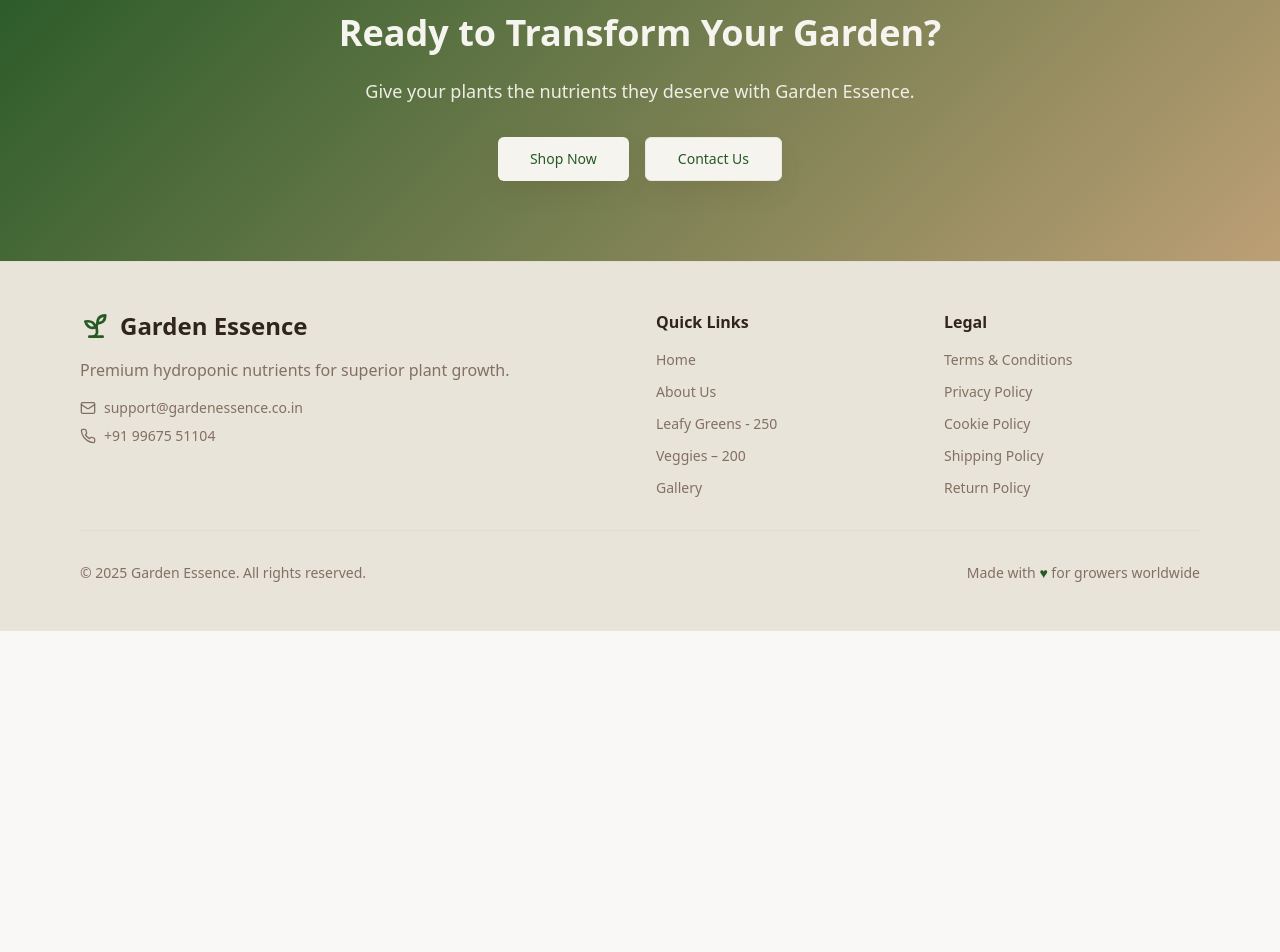
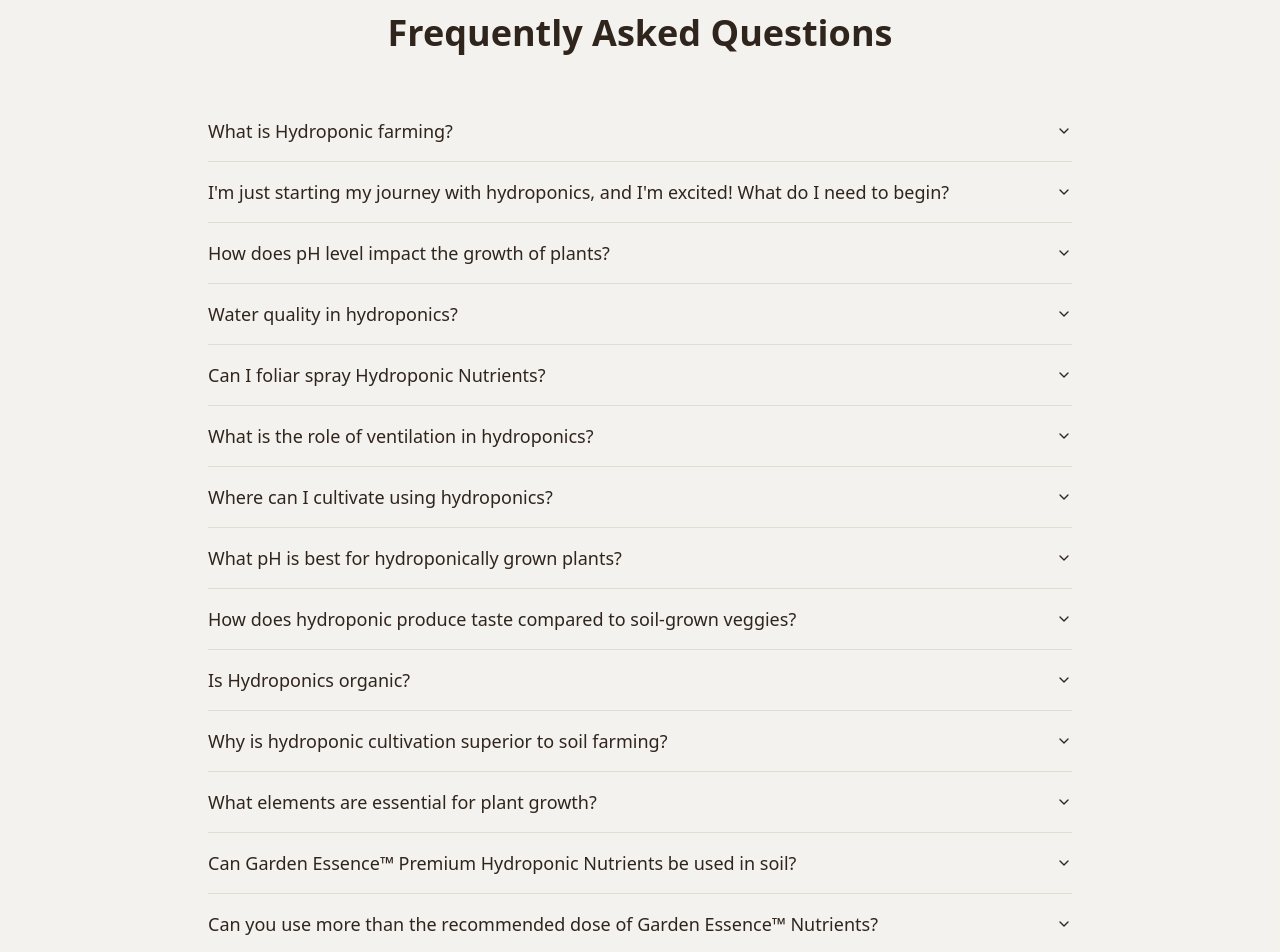
Before and after one commit to VedantNagar/garden-essence, a React (Vite) app: page / in a window 1280 px wide. Shown: the part 2140-3092 px from the top of the page. Before the commit the page ends 2771 px from the top, so only its background shows below. Built offline with nearby package versions, Linux system fonts and the light colour scheme.

Commit message:
Add framer-motion dependency and update shelf life for nutrients in product pages

```diff
--- a/package.json
+++ b/package.json
@@ -45,6 +45,7 @@
     "cmdk": "^1.0.0",
     "date-fns": "^3.6.0",
     "embla-carousel-react": "^8.3.0",
+    "framer-motion": "^12.23.12",
     "input-otp": "^1.2.4",
     "lucide-react": "^0.462.0",
     "next-themes": "^0.3.0",
--- a/src/components/Footer.tsx
+++ b/src/components/Footer.tsx
@@ -131,9 +131,8 @@ const Footer = () => {
         {/* Bottom Bar */}
         <div className="border-t border-border mt-8 pt-8 flex flex-col md:flex-row justify-between items-center text-sm text-muted-foreground">
           <p>© 2025 Garden Essence. All rights reserved.</p>
-          <p className="mt-2 md:mt-0">
-            Made with <span className="text-primary">♥</span> for growers
-            worldwide
+          <p className="mt-2 font-bold">
+            Mfd. by HYDROBOOST, New Delhi, India
           </p>
         </div>
       </div>
--- a/src/pages/Index.tsx
+++ b/src/pages/Index.tsx
@@ -2,6 +2,12 @@ import Navbar from "@/components/Navbar";
 import ProductCard from "@/components/ProductCard";
 import { Button } from "@/components/ui/button";
 import { Leaf, Droplets, Shield, Phone, Mail } from "lucide-react";
+import {
+  Accordion,
+  AccordionItem,
+  AccordionTrigger,
+  AccordionContent,
+} from "@/components/ui/accordion";
 import {
   Dialog,
   DialogTrigger,
@@ -11,7 +17,8 @@ import {
   DialogDescription,
 } from "@/components/ui/dialog";
 import heroImage from "@/assets/hero-hydroponic.jpg";
-import substance1Image from "../../public//images/product/green.jpg";
+import { useRef } from "react";
+import substance1Image from "../../public/images/product/green.jpg";
 import substance2Image from "../../public/images/product/veg.jpg";
 
 const Index = () => {
@@ -22,25 +29,13 @@ const Index = () => {
         "Our premium nutrient solution designed to maximize vegetative growth and overall plant health.",
       image: substance1Image,
       link: "/substance1",
-      /*       features: [
-        "Essential macro and micronutrients",
-        "Balanced NPK ratio for optimal growth",
-        "Enhanced with chelated minerals",
-        "pH buffered for stability",
-      ], */
     },
     {
       title: "Veggies – 200",
       description:
-        "Complete Nutrition Package for all Vegetables Crops- Tomatoes, Cucumbers, Melons, Chillies, Bell Peppers, Okra, Floral crops, etc.",
+        "Complete Nutrition Package for all Vegetables Crops - Tomatoes, Cucumbers, Melons, Chillies, Bell Peppers, Okra, Floral crops, etc.",
       image: substance2Image,
       link: "/substance2",
-      /*       features: [
-        "Advanced root development complex",
-        "Natural growth hormones",
-        "Mycorrhizal fungi blend",
-        "Amino acid enriched",
-      ], */
     },
   ];
 
@@ -53,7 +48,7 @@ const Index = () => {
     {
       icon: Droplets,
       title: "Superior Results",
-      description: "Tried and tested on our own home-grown plants ",
+      description: "Tried and tested on our own home-grown plants",
     },
     {
       icon: Shield,
@@ -62,7 +57,74 @@ const Index = () => {
     },
   ];
 
-  // Modal state is handled by Dialog component
+  const faqs = [
+    {
+      q: "What is Hydroponic farming?",
+      a: "Hydroponic farming is an innovative way to cultivate plants without using soil. Instead, it relies on nutrient-infused water to nourish the plants. This method involves placing the roots of the plants in a specially formulated water solution that provides all the essential nutrients needed for healthy growth, eliminating the need for traditional soil. Garden Essence™ Premium Hydroponic Nutrients offer total nutrition as a mineral-based plant food and provides superior results in both soil and hydroponic set-ups. Hydroponic systems don’t use soil, so they depend on a nutrient solution to deliver all the essential elements that plants require. Unlike typical plant fertilizers, hydroponic options must provide a comprehensive range of nutrients. This makes them a reliable and well-rounded source of nutrition that's perfect for any garden. ",
+    },
+    {
+      q: "I'm just starting my journey with hydroponics, and I'm excited! What do I need to begin? ",
+      a: "Hydroponics is an enjoyable and fulfilling hobby that comes with its own set of challenges and rewards. To kick things off, you'll need a hydroponic system or setup, some hydroponic nutrients, and an inert hydroponic medium (the type will depend on your chosen system). You'll also need a light source, whether it’s natural sunlight or artificial lighting. Don’t forget to grab pH and EC meters to monitor your system, as well as some time to invest and high-quality seeds (if you want to grow from scratch) or healthy plants (if you prefer to start at the transplantation stage). Happy growing!.",
+    },
+    {
+      q: "How does pH level impact the growth of plants?",
+      a: "The pH level plays a crucial role in determining how well plants can access and absorb the 16 essential elements required for their growth. Optimal absorption occurs when the pH is between 5.5 and 6.5. If the pH drops below this ideal range, many macronutrients become less available, and the absorption of micronutrients can potentially reach harmful levels.",
+    },
+    {
+      q: "Water quality in hydroponics?",
+      a: "The pH level plays a crucial role in determining how well plants can access and absorb the 16 essential elements required for their growth. Optimal absorption occurs when the pH is between 5.5 and 6.5. If the pH drops below this ideal range, many macronutrients become less available, and the absorption of micronutrients can potentially reach harmful levels.",
+    },
+    {
+      q: "Can I foliar spray Hydroponic Nutrients?",
+      a: "No, the Hydroponic Nutrients are solely designed and created to be fed, with water dilution, only and only to the root zones of plants and is not to be sprayed (in any form- with or without water) onto the leaves of the plant.",
+    },
+    {
+      q: "What is the role of ventilation in hydroponics?",
+      a: "Ventilation, folks, is like that kid in the back of the class—always ignored but totally crucial! You see, plants are like little superheroes when it comes to soaking up nutrients, and they do it while they breathe out, or should I say, “sweat” the water from their leaves. When the air is fresh and zippy, plants can transpire like champs, which means they're guzzling those nutrients even faster. Just remember: ventilation isn’t just about whooshy fans blowing air around—it’s about actually swapping in fresh air, not just stirring the old stuff! Keep those leafy green pals happy and thriving!",
+    },
+    {
+      q: "Where can I cultivate using hydroponics?",
+      a: "You can set up your hydroponic garden just about anywhere—indoors, in a greenhouse, or even outside. While nearly any plant can thrive with hydroponics, some varieties may require a bit more care.",
+    },
+    {
+      q: "What pH is best for hydroponically grown plants?",
+      a: "The optimal pH level for hydroponically grown plants typically falls between 5.5 and 6.5.",
+    },
+    {
+      q: "How does hydroponic produce taste compared to soil-grown veggies?",
+      a: "Well, hold onto your forks because hydroponic greens often blow the competition out of the water! They're like the overachievers of the veggie world—delivering more flavour and nutrition. Why, you ask? Because all the essential nutrients are ready and waiting, like a personal chef at a five-star restaurant, serving up exactly what the plant craves right when it needs it. Who knew growing veggies could be so gourmet?",
+    },
+    {
+      q: "Is Hydroponics organic?",
+      a: "The debate surrounding “organic” fertilizers and practices is widespread. Many enthusiasts are keen to explore the integration of organics into hydroponic systems. However, traditional organic fertilizers rely on soil-bound organisms to transform organic materials into forms that plants can use. In hydroponics, we bypass the need for soil entirely by supplying essential minerals directly to the plants. This approach leads to significantly higher growth rates and yields compared to what organic methods can deliver.",
+    },
+    {
+      q: "Why is hydroponic cultivation superior to soil farming?",
+      a: "Hydroponically grown produce is generally cleaner, and growers can fine-tune nutrient delivery for optimal growth and higher yields in a shorter time frame.",
+    },
+    {
+      q: "What elements are essential for plant growth?",
+      a: "Research has identified a total of ten key elements needed for plants to thrive. Of these, three—carbon (C), hydrogen (H), and oxygen (O)—come from air and water. The remaining seven nutrients, including nitrogen (N), phosphorus (P), potassium (K), calcium (Ca), magnesium (Mg), sulphur (S), and iron (Fe), are sourced from the soil or other growth media. Additionally, five other trace elements—manganese (Mn), zinc (Zn), copper (Cu), boron (B), molybdenum (Mo)- are also crucial for plant health, and they are typically absorbed through the growing medium. Garden Essence™ Premium Hydroponic Nutrients includes all these essential elements for optimal plant growth.",
+    },
+    {
+      q: "Can Garden Essence™ Premium Hydroponic Nutrients be used in soil?",
+      a: "Absolutely! Garden Essence™ Premium Hydroponic Nutrients are designed with all the essential elements for healthy plant growth. Start with the dosage listed on the Instruction Card, provided inside the box, for your specific plant or crop, and feel free to adjust and experiment to discover the perfect formula for your needs.",
+    },
+    {
+      q: "Can you use more than the recommended dose of Garden Essence™ Nutrients?",
+      a: "Absolutely NO, excessively dosing any hydroponic nutrients can lead to issues such as root rot, loss of blooms, and in severe instances, can result in the death of your plants.",
+    },
+    {
+      q: "Do I need to drain and refill the reservoir?",
+      a: "YES (always recommended). It's a good practice to drain and rinse the reservoir/storage tank every 7-14 days, depending on how big your plants are and how much nutrients they're using. Make sure to drain and clean it when you change the nutrient dosage formula (as per the instruction Card provided inside the box) as well. ",
+    },
+  ];
+
+  const faqRef = useRef<HTMLDivElement>(null);
+  const handleLearnMoreClick = () => {
+    faqRef.current?.scrollIntoView({ behavior: "smooth" });
+  };
+
   return (
     <div className="min-h-screen bg-background">
       <Navbar />
@@ -77,7 +139,7 @@ const Index = () => {
         </div>
 
         <div className="relative z-10 max-w-4xl mx-auto px-4 text-center">
-          <h1 className="text-5xl md:text-7xl font-bold text-foreground mb-6 animate-fade-in">
+          <h1 className="text-5xl md:text-7xl font-bold text-foreground mb-6">
             Grow Beyond
             <span className="block bg-gradient-nature bg-clip-text text-transparent">
               Nature's Limits
@@ -92,7 +154,12 @@ const Index = () => {
             <Button variant="nature" size="lg" className="text-lg px-8 py-6">
               Explore Products
             </Button>
-            <Button variant="outline" size="lg" className="text-lg px-8 py-6">
+            <Button
+              variant="outline"
+              size="lg"
+              className="text-lg px-8 py-6"
+              onClick={handleLearnMoreClick}
+            >
               Learn More
             </Button>
           </div>
@@ -149,36 +216,42 @@ const Index = () => {
                 description={product.description}
                 image={product.image}
                 link={product.link}
-                /* features={product.features} */
               />
             ))}
           </div>
         </div>
       </section>
 
-      {/* CTA Section */}
-      <section className="py-20 bg-gradient-nature text-primary-foreground">
-        <div className="max-w-4xl mx-auto px-4 text-center">
-          <h2 className="text-3xl md:text-4xl font-bold mb-6">
-            Ready to Transform Your Garden?
+      {/* FAQ Section */}
+      <section className="py-20 bg-muted/30" ref={faqRef}>
+        <div className="max-w-4xl mx-auto px-4">
+          <h2 className="text-3xl md:text-4xl font-bold text-center mb-12">
+            Frequently Asked Questions
           </h2>
-          <p className="text-lg opacity-95 mb-8 max-w-2xl mx-auto">
-            Give your plants the nutrients they deserve with Garden Essence.
-          </p>
-          <div className="flex flex-col sm:flex-row gap-4 justify-center">
-            <Button
-              variant="secondary"
-              size="lg"
-              className="bg-primary-foreground text-primary hover:scale-105 transition-transform duration-300 shadow-earth"
-            >
-              Shop Now
-            </Button>
+          <Accordion type="single" collapsible className="w-full mb-12">
+            {faqs.map((faq, index) => (
+              <AccordionItem key={index} value={`faq-${index}`}>
+                <AccordionTrigger className="text-lg font-medium">
+                  {faq.q}
+                </AccordionTrigger>
+                <AccordionContent className="text-lg">
+                  {faq.a}
+                </AccordionContent>
+              </AccordionItem>
+            ))}
+          </Accordion>
+
+          {/* Contact Us CTA */}
+          <div className="text-center mt-12">
+            <h3 className="text-xl font-semibold text-foreground mb-4">
+              Still have questions?
+            </h3>
             <Dialog>
               <DialogTrigger asChild>
                 <Button
                   variant="outline"
                   size="lg"
-                  className="bg-primary-foreground text-primary hover:scale-105 transition-transform duration-300 shadow-earth"
+                  className="bg-primary text-primary-foreground hover:scale-105 transition-transform duration-300 shadow-earth"
                 >
                   Contact Us
                 </Button>
--- a/src/pages/LeafyGreen.tsx
+++ b/src/pages/LeafyGreen.tsx
@@ -60,7 +60,7 @@ const Substance1 = () => {
     { label: "Net Weight", value: "300 gms" },
     { label: "Stock Solution", value: "2.5L (1.25L A + 1.25L B)" },
     { label: "Dilution", value: "Makes up to 250L nutrient solution" },
-    { label: "Shelf Life", value: "3 years" },
+    { label: "Shelf Life", value: "2 years" },
   ];
 
   const detailedInfo = {
@@ -352,7 +352,7 @@ const Substance1 = () => {
               </p>
               <p>
                 Designed for home growers and professionals alike, the dry mix
-                has a long shelf life of 3 years and offers consistent
+                has a long shelf life of 2 years and offers consistent
                 performance in diverse growing conditions.
               </p>
             </CardContent>
--- a/src/pages/Veggies.tsx
+++ b/src/pages/Veggies.tsx
@@ -64,7 +64,7 @@ const Substance2 = () => {
     { label: "Net Weight", value: "240 gms" },
     { label: "Stock Solution", value: "2L (1L A + 1L B)" },
     { label: "Dilution", value: "Makes up to 200L nutrient solution" },
-    { label: "Shelf Life", value: "3 years" },
+    { label: "Shelf Life", value: "2 years" },
   ];
 
   const detailedInfo = {
```
Also changed, not shown: 1 other file (tests, documents, lock files or other folders).
